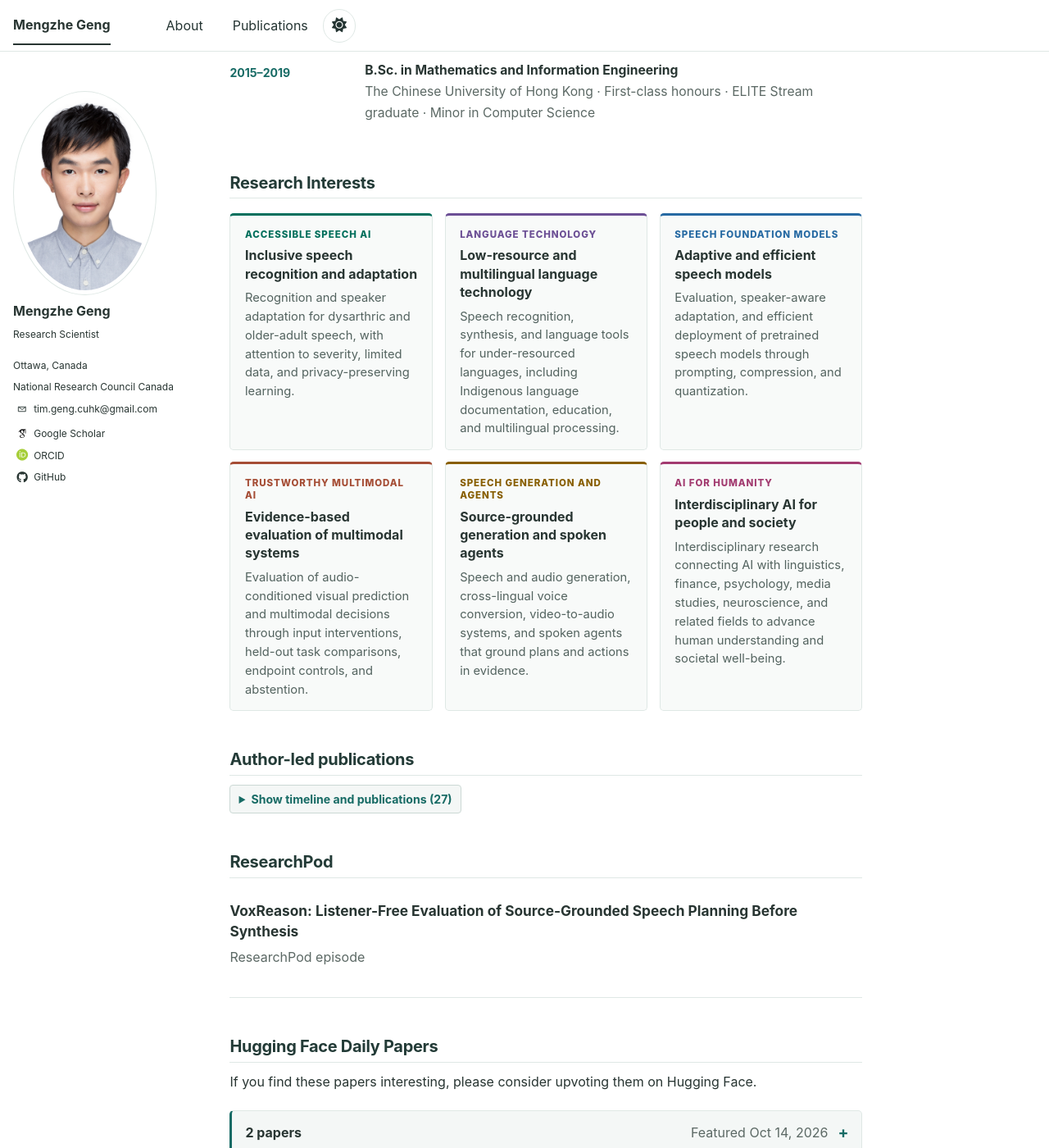
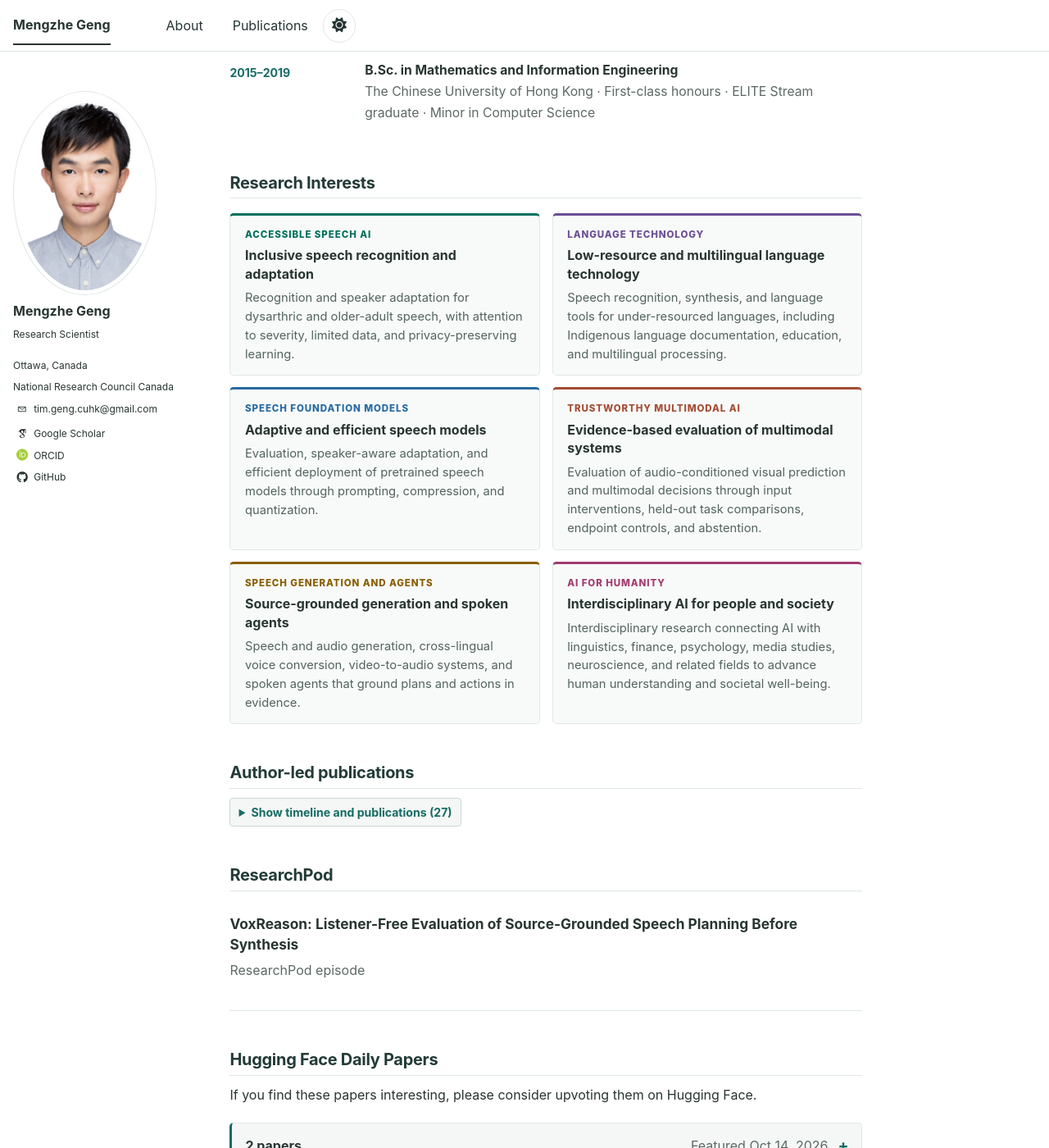
Before and after one commit to MENGZHEGENG/MENGZHEGENG.github.io, a Jekyll site: the page built from _pages/about.md, in a window 1280 px wide and 1400 px high, scrolled down 1502 px. Shown: the whole window at 82% size. Built offline with Jekyll 4.4.1, drawn with Linux system fonts in a browser that asks for light colours; some web fonts are replaced.

Commit message:
Fix responsive publication timeline and keep research interests in two columns

```diff
--- a/_pages/about.md
+++ b/_pages/about.md
@@ -109,7 +109,7 @@
 <details class="author-led-disclosure">
   <summary><span class="disclosure-label--collapsed">Show timeline and publications ({{ author_led_publications.size }})</span><span class="disclosure-label--expanded">Hide timeline and publications ({{ author_led_publications.size }})</span></summary>
 <p class="publication-intro">These include publications for which I am a first author, co-first author, (joint) corresponding author, or senior/last author.</p>
-<div class="timeline-scroller" tabindex="0" aria-label="Scrollable publication timeline">
+<div class="timeline-scroller" role="region" aria-label="Publication timeline by research theme and year">
   <div class="research-timeline" style="--timeline-year-count: {{ timeline_years.size }}">
     <div class="timeline-axis"><span class="timeline-axis-label">Research theme</span>{% for year in timeline_years %}<span class="timeline-year">{{ year }}</span>{% endfor %}</div>
     {% for theme in timeline_themes %}
@@ -121,13 +121,19 @@
       {% assign theme_label = theme.label %}
       {% assign year_theme_publications = author_led_publications | where: "year", year_number | where: "timeline_theme", theme_label %}
       <span class="timeline-cell{% if year_theme_publications.size > 0 %} has-publications{% endif %}" aria-label="{{ year }}: {{ year_theme_publications.size }} publications">
-        {% if year_theme_publications.size > 0 %}<span class="timeline-count">{{ year_theme_publications.size }}</span>{% endif %}
-        {% for post in year_theme_publications %}<a class="timeline-marker" href="#author-publication-{{ post.scholar_rank }}" title="{{ post.title | escape }}" aria-label="{{ post.title | escape }}"></a>{% endfor %}
+        {% if year_theme_publications.size > 0 %}
+        <span class="timeline-cell-year" aria-hidden="true">{{ year }}</span>
+        <span class="timeline-count">{{ year_theme_publications.size }}</span>
+        <span class="timeline-markers">
+        {% for post in year_theme_publications %}<a class="timeline-marker" href="#author-publication-{{ post.scholar_rank }}" title="{{ post.title | escape }}" aria-label="{{ year }}: {{ post.title | escape }}"></a>{% endfor %}
+        </span>
+        {% endif %}
       </span>
       {% endfor %}
     </div>
     {% endfor %}
   </div>
+  <p class="timeline-note">Numbers show publications per year. Select a dot to jump to its publication.</p>
 </div>
 <div class="publication-filters" role="group" aria-label="Filter author-led publications by research theme">
   <button class="publication-filter is-active" type="button" data-publication-filter="all" aria-pressed="true">All</button>
--- a/_sass/_custom.scss
+++ b/_sass/_custom.scss
@@ -397,12 +397,6 @@
   --research-card-accent: var(--research-theme-color-dark, var(--site-focus-color));
 }
 
-@media (min-width: 1280px) {
-  .research-grid {
-    grid-template-columns: repeat(3, minmax(0, 1fr));
-  }
-}
-
 .research-label {
   display: block;
   margin-bottom: 0.55em;
@@ -606,26 +600,26 @@
 .timeline-scroller {
   width: 100%;
   margin: 1.15em 0 1.25em;
-  overflow-x: auto;
-  overscroll-behavior-inline: contain;
-  scrollbar-color: var(--global-dark-border-color) transparent;
+  container: publication-timeline / inline-size;
 }
 
 .research-timeline {
-  min-width: max-content;
+  width: 100%;
   padding: 0.2em 0 0.5em;
 }
 
 .timeline-axis,
 .timeline-row {
   display: grid;
-  grid-template-columns: 15rem repeat(var(--timeline-year-count), 4.7rem);
+  grid-template-columns: minmax(9rem, 28%) repeat(var(--timeline-year-count), minmax(0, 1fr));
+  padding: 0 0.55rem;
+  border-left: 3px solid transparent;
+}
+
+.timeline-axis {
   align-items: center;
-}
-
-.timeline-axis {
   min-height: 2.2em;
-  color: var(--global-text-color-light);
+  color: var(--site-muted-color);
   font-size: 0.77em;
   font-weight: 650;
   text-align: center;
@@ -637,8 +631,10 @@
 
 .timeline-row {
   --timeline-color: var(--timeline-color-light, var(--site-focus-color));
-  min-height: 3.45em;
-  margin: 0.34em 0;
+  align-items: stretch;
+  min-height: 4.2em;
+  margin: 0.45em 0;
+  border-left-color: var(--timeline-color);
   border-radius: 5px;
   background: var(--site-surface-color);
 }
@@ -648,54 +644,112 @@
 }
 
 .timeline-row-label {
-  padding: 0.35em 0.75em 0.35em 0;
+  align-self: center;
+  min-width: 0;
+  padding: 0.6em 0.65em 0.6em 0;
   color: var(--site-muted-color);
-  font-size: 0.88em;
+  font-size: 0.82em;
   font-weight: 650;
-  line-height: 1.3;
+  line-height: 1.4;
+  overflow-wrap: break-word;
 }
 
 .timeline-cell {
-  position: relative;
   display: flex;
-  min-height: 3.45em;
+  min-width: 0;
+  padding: 0.55em 0.15em;
+  flex-direction: column;
+  align-items: center;
+  justify-content: flex-start;
+  gap: 0.35em;
+}
+
+.timeline-cell-year {
+  display: none;
+}
+
+.timeline-markers {
+  display: flex;
+  max-width: 100%;
+  flex-wrap: wrap;
   align-items: center;
   justify-content: center;
-  gap: 0.18em;
-}
-
-.timeline-cell.has-publications::before {
-  position: absolute;
-  z-index: 0;
-  right: 0;
-  left: 0;
-  height: 0.62em;
-  border-radius: 999px;
-  background: var(--timeline-color, #168f7a);
+  gap: 0.1rem;
+}
+
+.timeline-marker {
+  display: inline-flex;
+  width: 24px;
+  height: 24px;
+  flex: 0 0 24px;
+  align-items: center;
+  justify-content: center;
+  border-radius: 50%;
+}
+
+.timeline-marker::after {
+  width: 12px;
+  height: 12px;
+  border: 2px solid var(--site-surface-color);
+  border-radius: 50%;
+  background: var(--timeline-color);
+  box-shadow: 0 0 0 1px var(--timeline-color);
   content: "";
-  opacity: 0.2;
-}
-
-.timeline-marker {
-  position: relative;
-  z-index: 1;
-  width: 0.78em;
-  height: 0.78em;
-  flex: 0 0 0.78em;
-  border: 2px solid var(--global-bg-color);
-  border-radius: 50%;
-  background: var(--timeline-color, #168f7a);
-  box-shadow: 0 0 0 1px var(--timeline-color, #168f7a);
+}
+
+.timeline-marker:hover,
+.timeline-marker:focus-visible {
+  outline: 2px solid var(--timeline-color);
+  outline-offset: 1px;
 }
 
 .timeline-count {
-  position: absolute;
-  top: 0.08em;
-  z-index: 2;
-  color: var(--timeline-color, #168f7a);
-  font-size: 0.66em;
+  color: var(--timeline-color);
+  font-size: 0.72em;
   font-weight: 750;
-  line-height: 1;
+  line-height: 1.2;
+}
+
+.timeline-note {
+  margin: 0.5em 0 0;
+  color: var(--site-muted-color);
+  font-size: 0.75em;
+}
+
+@container publication-timeline (max-width: 600px) {
+  .timeline-axis {
+    display: none;
+  }
+
+  .timeline-row {
+    grid-template-columns: repeat(3, minmax(0, 1fr));
+    padding: 0.45rem 0.65rem 0.65rem;
+    gap: 0.4rem;
+  }
+
+  .timeline-row-label {
+    grid-column: 1 / -1;
+    padding: 0.3em 0;
+    font-size: 0.88em;
+  }
+
+  .timeline-cell:not(.has-publications) {
+    display: none;
+  }
+
+  .timeline-cell {
+    justify-content: flex-start;
+    padding: 0.4em 0.15em;
+    border: 1px solid var(--global-border-color);
+    border-radius: 4px;
+  }
+
+  .timeline-cell-year {
+    display: block;
+    color: var(--site-muted-color);
+    font-size: 0.75em;
+    font-weight: 650;
+  }
 }
 
 .publication-filters {
@@ -730,6 +784,10 @@
   margin: 0.55em 0 0;
   color: var(--global-text-color-light);
   font-size: 0.78em;
+}
+
+.author-led-publication {
+  scroll-margin-top: 5rem;
 }
 
 .author-led-publication[hidden] {
--- a/assets/js/publication-timeline.js
+++ b/assets/js/publication-timeline.js
@@ -4,6 +4,15 @@
   const filters = [...timeline.querySelectorAll("[data-publication-filter]")];
   const publications = [...document.querySelectorAll(".author-led-publication")];
   const status = document.querySelector(".publication-filter-status");
+
+  document.querySelectorAll(".timeline-marker").forEach((marker) => {
+    marker.addEventListener("click", () => {
+      const target = document.getElementById(marker.hash.slice(1));
+      if (target?.hidden) {
+        filters.find((filter) => filter.dataset.publicationFilter === "all")?.click();
+      }
+    });
+  });
 
   filters.forEach((filter) => {
     filter.addEventListener("click", () => {
```
